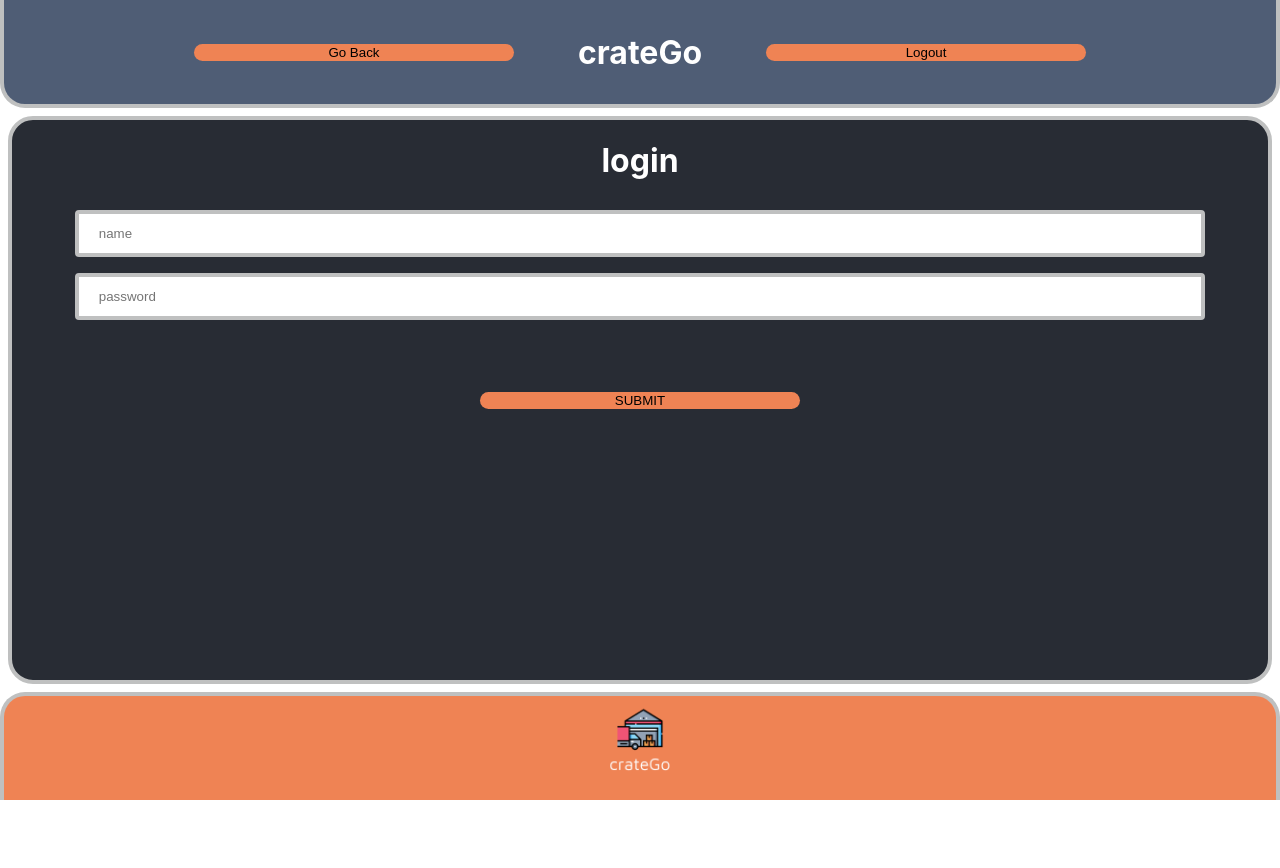
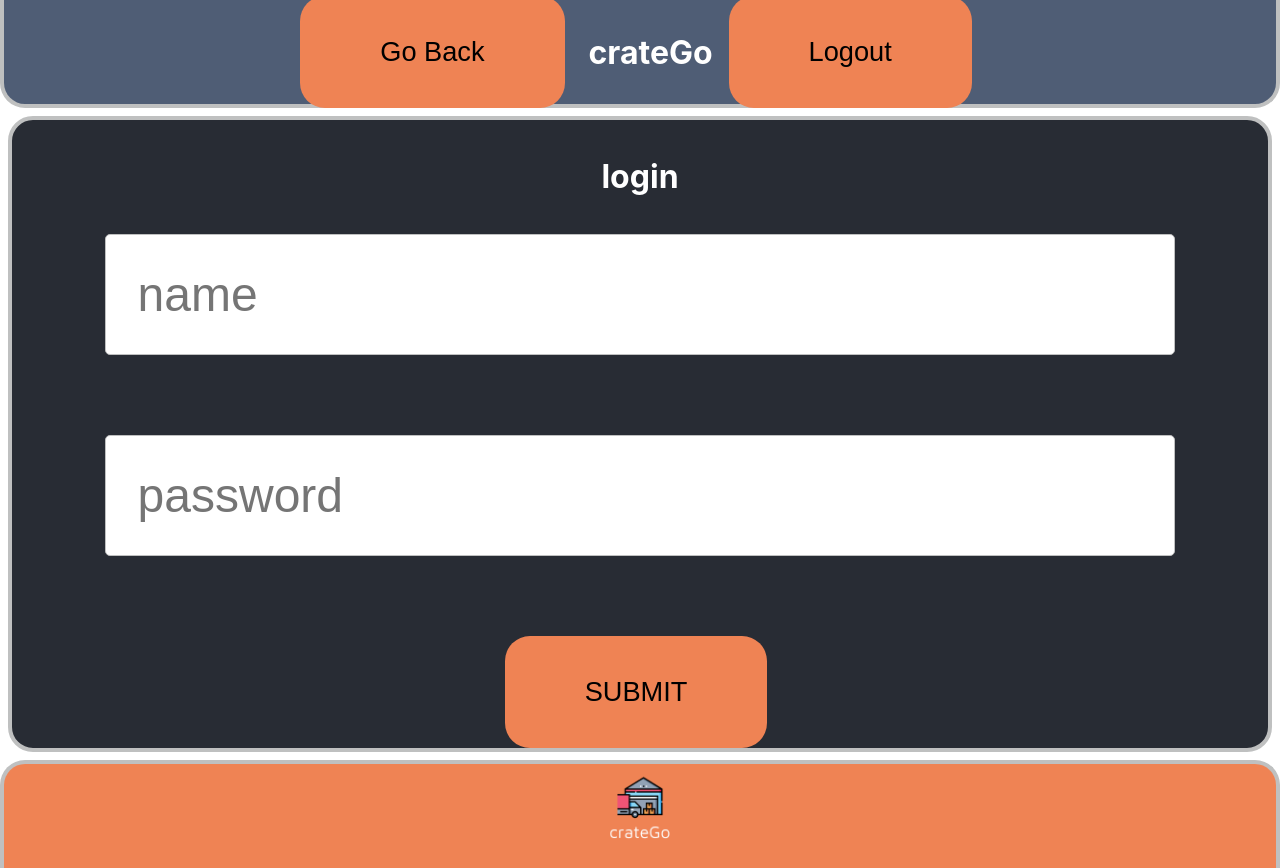
Before and after one commit to ernstBonn/cap-cratego-bo-java-23-1, a React (Create React App) app in the folder frontend/: page / in a window 1280 px wide. Before the commit the page ends 800 px from the top, so only its background shows below. Built offline with nearby package versions, Linux system fonts and the light colour scheme; no server answers.

Commit message:
css styling

```diff
--- a/frontend/src/App.css
+++ b/frontend/src/App.css
@@ -9,6 +9,10 @@
     justify-content: center;
     font-size: 2vh;
     border-top: none;
+}
+
+h1 {
+    padding: 2vh;
 }
 
 .footer {
@@ -35,12 +39,18 @@
 }
 
 .button {
-    grid-area: details-button;
+    margin-right: 0.5rem;
+    padding: 2.5rem 5rem;
+    font-size: 1.7rem;
     border-radius: 25px;
     border: none;
     background-color: #EF8354;
-    width: 25vw;
-    margin: 5vw;
+}
+
+@media (max-width: 768px) {
+    .header-button {
+        font-size: 0.8rem;
+    }
 }
 
 .logo {
@@ -55,11 +65,16 @@
 }
 
 input {
-    width: 90%;
-    padding: 12px 20px;
-    margin: 8px 0;
-    display: inline-block;
-    border: 0.5vh solid #BFC0C0;
-    border-radius: 4px;
-    box-sizing: border-box;
+    width: 80%;
+    padding: 2rem;
+    font-size: 3rem;
+    margin-bottom: 5rem;
+    border-radius: 5px;
+    border: 1px solid #BFC0C0;
 }
+
+@media (max-width: 768px) {
+    input {
+        font-size: 0.8rem;
+    }
+}
```
